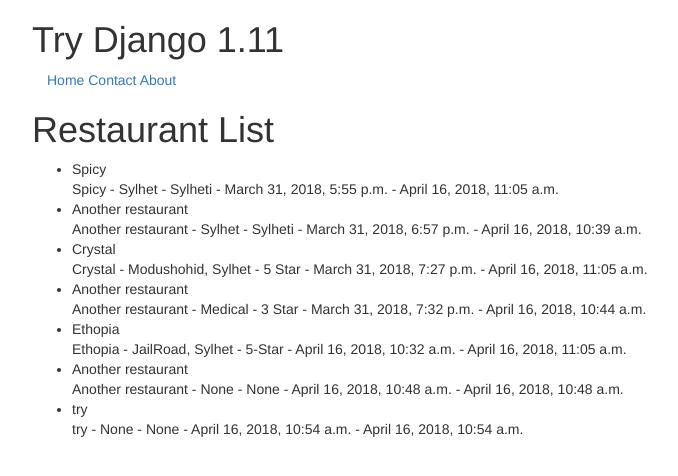
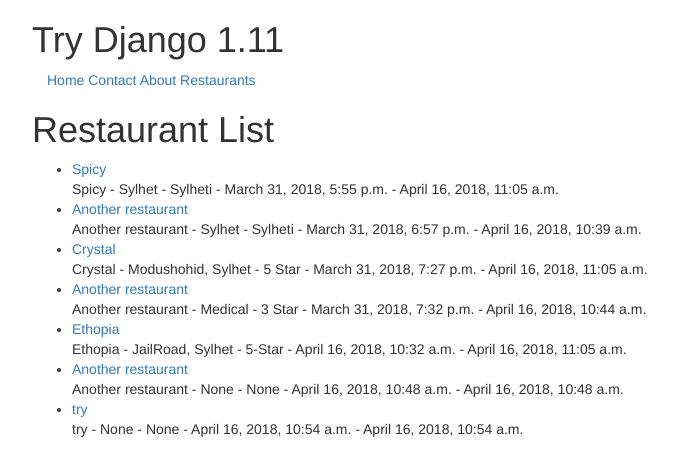
Before and after one commit to jahan19011noor/Try_Django_1.11, a Django app: page /restaurants/ in a window 1280 px wide. Shown: the top 476 px of the page, without its empty margins (38-716 px from the left). Run offline with Django 3.2, Linux system fonts and the light colour scheme; data comes from the database, SQL or seed files in the repository; both versions use the stored data as it was after the commit; some libraries are stand-ins or nearby versions.

Commit message:
22. Slugs as URL Params - Completed

```diff
--- a/restaurants/views.py
+++ b/restaurants/views.py
@@ -40,11 +40,11 @@ class RestaurantDetailView(DetailView):
         return context  # have to return to complete overriding
 
 # overriding get_object for DetailView to query with "restaurant_id"
-    def get_object(self, *args, **kwargs):
-        print(self.kwargs)
-        rest_id = self.kwargs.get('restaurant_id')
-        obj = get_object_or_404(Restaurant, id=rest_id)
-        return obj
+#     def get_object(self, *args, **kwargs):
+#         print(self.kwargs)
+#         rest_id = self.kwargs.get('restaurant_id')
+#         obj = get_object_or_404(Restaurant, id=rest_id)
+#         return obj
 # overriding get_object for DetailView to query with "restaurant_id"
 
     #******* do not have to provide template_name because the default template name for DetailView is modelName_detail.html
--- a/templates/restaurants/restaurant_list.html
+++ b/templates/restaurants/restaurant_list.html
@@ -11,7 +11,8 @@
 <h1>Restaurant List</h1>
 <ul>
     {% for obj in object_list %}
-    <li>{{ obj }}<br>{{ obj.name }} - {{ obj.location }} - {{ obj.catagory }} - {{ obj.timestamp }} - {{ obj.updated }}</li>
+    <li><a href="{{ obj.slug }}">{{ obj }}</a>
+        <br>{{ obj.name }} - {{ obj.location }} - {{ obj.catagory }} - {{ obj.timestamp }} - {{ obj.updated }}</li>
     {% endfor %}
 </ul>
 {% endblock content %}
--- a/templates/snippets/nav.html
+++ b/templates/snippets/nav.html
@@ -2,4 +2,5 @@
     <a href="/">Home</a>
     <a href="/contact/">Contact</a>
     <a href="/about/">About</a>
+    <a href="/restaurants/">Restaurants</a>
 </div>
--- a/trydjango/urls.py
+++ b/trydjango/urls.py
@@ -37,7 +37,8 @@ urlpatterns = [
 # pk or slug is the default for regular expression to query modal detail
     # to change to something else override the get_object for the DetailView
     # url(r'^restaurants/(?P<pk>\w+)/$', RestaurantDetailView.as_view()),
-    url(r'^restaurants/(?P<restaurant_id>\w+)/$', RestaurantDetailView.as_view()),
+    # url(r'^restaurants/(?P<restaurant_id>\w+)/$', RestaurantDetailView.as_view()),
+    url(r'^restaurants/(?P<slug>[\w-]+)/$', RestaurantDetailView.as_view()),
 # pk or slug is the default for regular expression to query modal detail
     # to change to something else override the get_object for the DetailView
 
```
Also changed, not shown: db.sqlite3, 2 other files.
